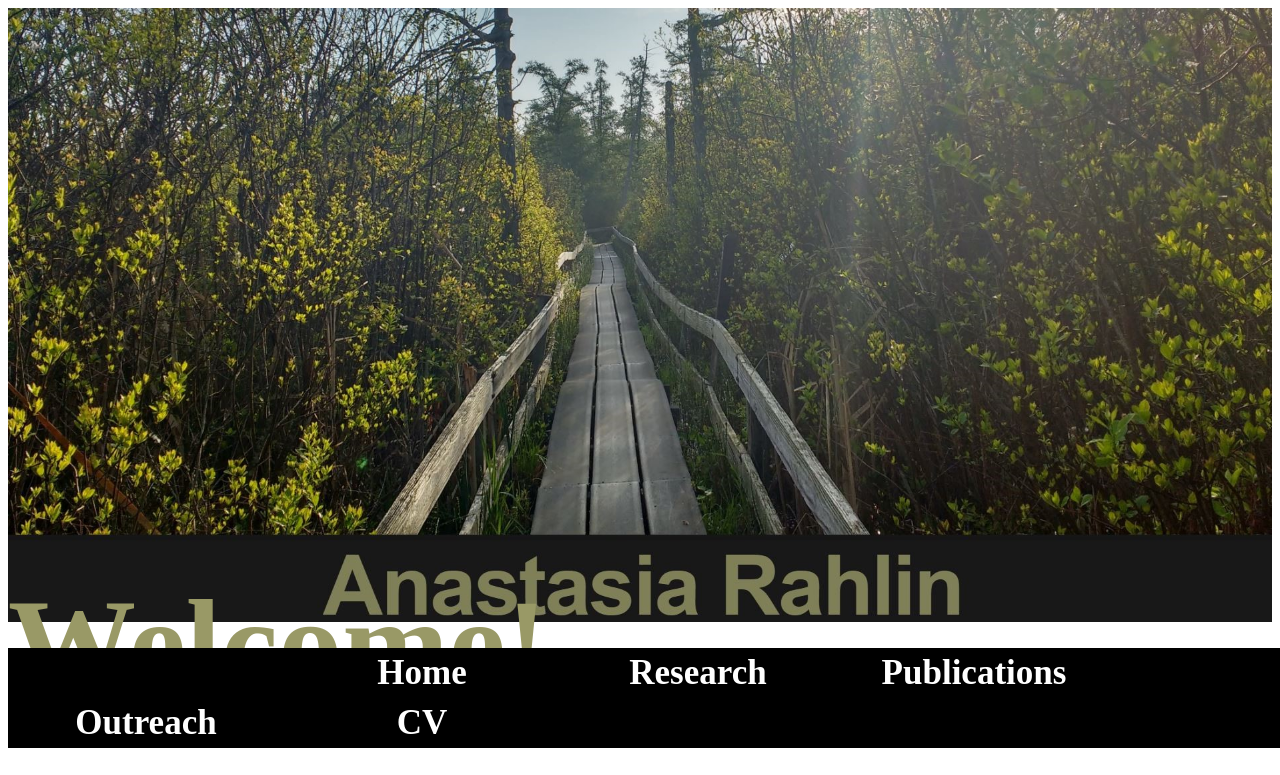
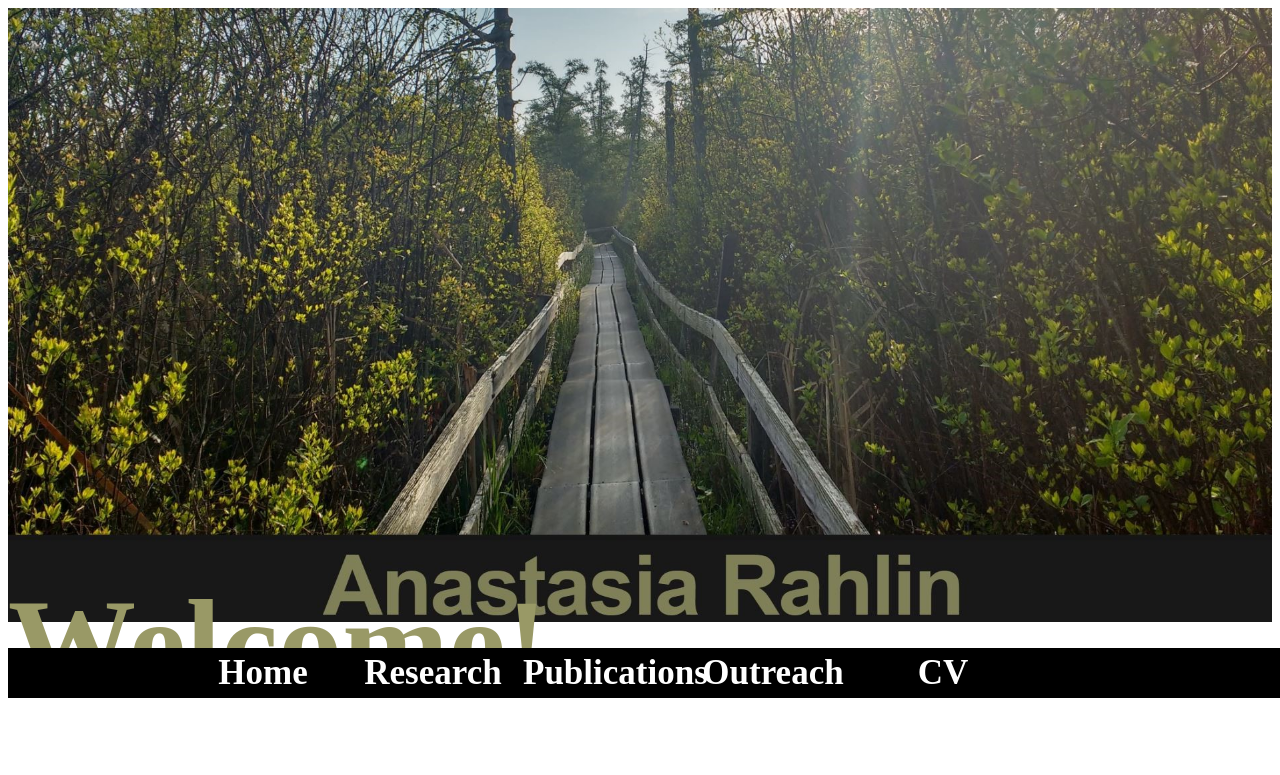
Before and after one commit to anarahlin/anarahlin.github.io, a Jekyll site: the page built from index.html, in a window 1280 px wide. Shown: the top 775 px of the page. Built offline with Jekyll 4.4.1, drawn with Linux system fonts in a browser that asks for light colours; nearby versions of some CDN libraries; the list of posts is cut into pages by our own code; comment, search, counter and statistics services are not loaded; grey boxes are pictures that could not be loaded.

Commit message:
Update nav.html

```diff
--- a/_includes/nav.html
+++ b/_includes/nav.html
@@ -111,10 +111,10 @@ h8{
   color: #f2f2f2;
   text-align: center;
   margin-top: 0px;  /* can change this if it's too big */
-  padding: 5px 10px;
+  padding: 5px 5px;
   text-decoration: none;
   font-size: 20px;
-  width: 20%; /* five equal-width links, 20% */
+  width: 12.5%; /* five equal-width links, 20% */
 }
 
 /* Add a background color on mouse-over */
```
